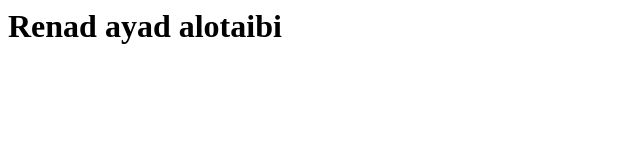
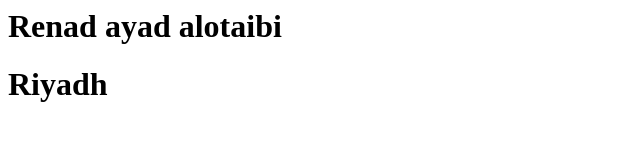
Before and after one commit to renadayad/Git-project, a plain HTML site: page index.html in a window 1280 px wide. Shown: the whole page, without its empty margins (0-640 px from the left). Drawn offline with Linux system fonts and the light colour scheme.

Commit message:
Update index.html

```diff
--- a/index.html
+++ b/index.html
@@ -1 +1,2 @@
 <h1>Renad ayad alotaibi </h1>
+<h1> Riyadh </h1>
```
